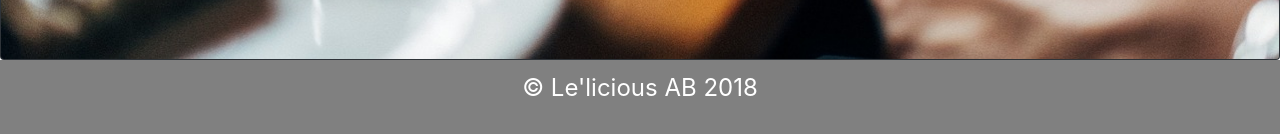
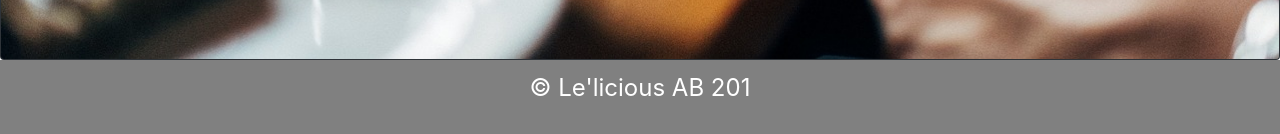
Before and after one commit to patrik909/booking, a React (Create React App) app in the folder booking-app/: page / in a window 1280 px wide. Shown: the part 2901-3035 px from the top of the page. Built offline with nearby package versions, Linux system fonts and the light colour scheme.

Commit message:
updated footer styling

```diff
--- a/booking-app/src/components/Footer.js
+++ b/booking-app/src/components/Footer.js
@@ -6,16 +6,8 @@ class Footer extends Component {
     return (
       <div className="footerdiv">
         <footer>
-        <div class="social_media_icon">
-            <a href="https://sv-se.facebook.com" target="_blank"><i class="fa fa-facebook-square fa-2x" aria-hidden="true"></i></a>
-        </div>
-        <div class="social_media_icon">
-            <a href="https://twitter.com" target="_blank"><i class="fa fa-twitter-square fa-2x" aria-hidden="true"></i></a>
-        </div>
-        <div class="social_media_icon">
-            <a href="https://www.instagram.com" target="_blank"><i class="fa fa-instagram fa-2x" aria-hidden="true"></i></a>
-        </div>
-        <p>© Le'licious AB 2018 </p>
+
+        <p>© Le'licious AB 201 </p>
     </footer>
       </div>
     );
```
